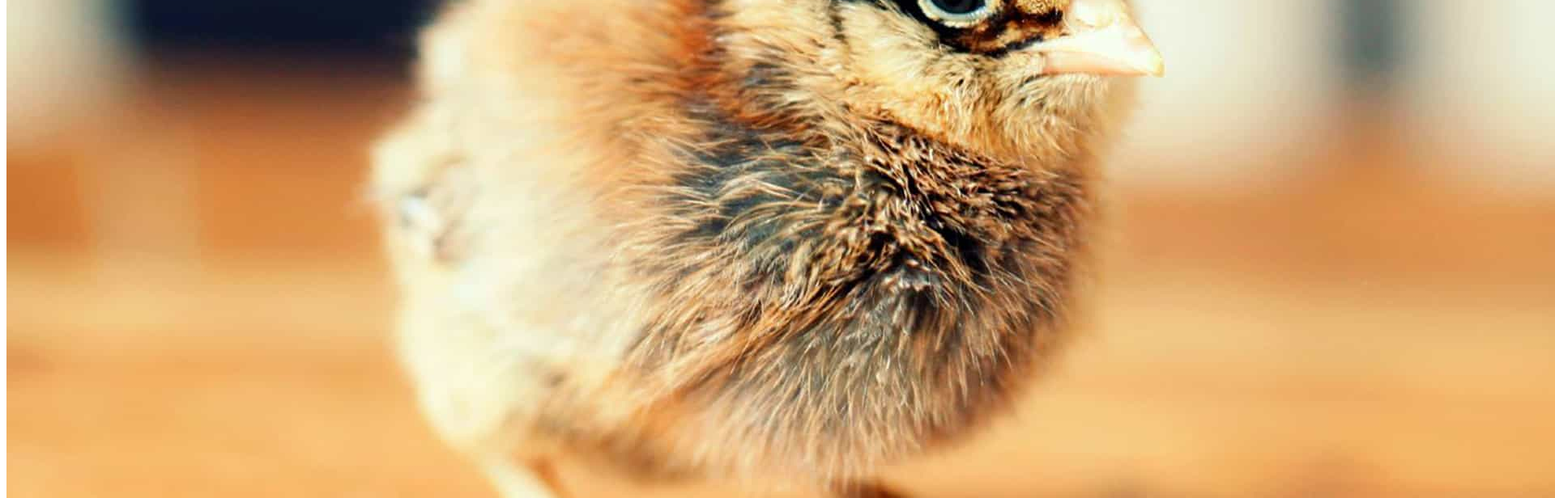
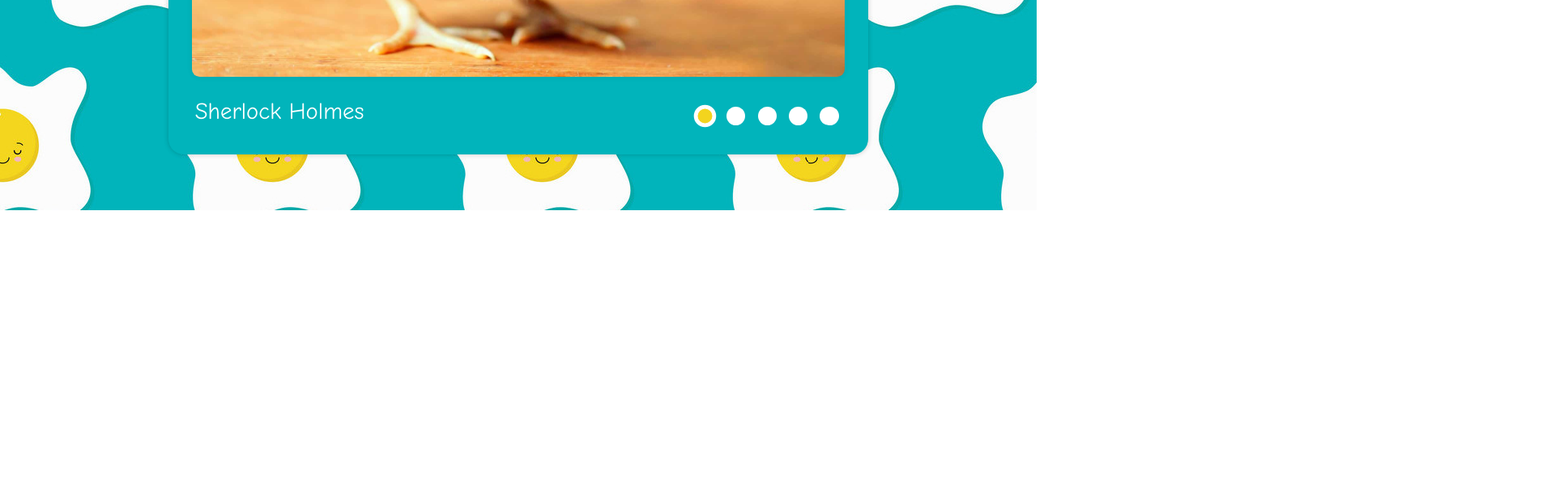
Before and after one commit to ywvv/cssMemSlider, a plain HTML site: page cssMemSlider/index.html in a window 1280 px wide. Shown: the part 540-1156 px from the top of the page at 81% size, 1920 px wide, since content can reach past the window. After the commit the page ends 800 px from the top, so only its background shows below. Drawn offline with Linux system fonts and the light colour scheme.

Commit message:
feat: add styles (Thursday, May 12, 2022 18:47:55)

```diff
--- a/cssMemSlider/index.html
+++ b/cssMemSlider/index.html
@@ -6,8 +6,9 @@
   <meta name="viewport" content="width=device-width, initial-scale=1.0">
   <title>CSS Mem Slider</title>
   <link href="assets/favicon.ico" rel="shortcut icon" type="image/x-icon">
+  <link href="style.css" rel="stylesheet">
 </head>
-<body>
+<body class="body">
   <div class="wrapper">
     <input class="input" type="radio" name="slide" id="slide1" checked />
     <input class="input" type="radio" name="slide" id="slide2" />
--- /dev/null
+++ b/cssMemSlider/style.css
@@ -0,0 +1,161 @@
+html {
+	box-sizing: border-box;
+	font-size: 0.6rem;
+}
+
+.input {
+	display: none;
+}
+
+*,
+*::before,
+*::after {
+	box-sizing: inherit;
+	margin: 0;
+	padding: 0;
+}
+
+.body {
+	width: 100%;
+	min-height: 100vh;
+  display: flex;
+  flex-direction: column;
+  justify-content: center;
+  align-items: center;
+	background-image: url(assets/images/bg.jpeg);
+  padding: 2rem;
+}
+
+.wrapper {
+	display: flex;
+	flex-wrap: wrap;
+	justify-content: space-between;
+	row-gap: 3rem;
+	max-width: 90rem;
+  min-width: 30rem;
+  width: 100%;
+	padding: 3rem;
+	background: #01b4bb;
+	box-shadow: 0 0 0.7rem rgba(0, 0, 0, 0.2);
+	border-radius: 2rem;
+}
+
+.slides {
+	width: 100%;
+	overflow: hidden;
+	border-radius: 1rem;
+	box-shadow: 0 0 0.7rem rgba(0, 0, 0, 0.1);
+}
+
+.slider-text {
+	max-width: 65%;
+	overflow: hidden;
+}
+
+.images,
+.slides-text {
+	width: 800%;
+	display: flex;
+	transition: 0.3s linear;
+}
+
+.img {
+	width: 12.5%;
+	border-radius: 1%;
+	pointer-events: none;
+}
+
+.text {
+	width: 12.5%;
+	color: #fff;
+	font-family: "Comic Sans MS";
+	font-size: 3rem;
+	line-height: 3rem;
+  margin-left: 0.4rem;
+}
+
+.labels {
+	display: flex;
+}
+
+.label {
+	width: 4rem;
+	height: 4rem;
+	padding: 0.8rem;
+	cursor: pointer;
+}
+
+.label::after {
+	display: block;
+	content: '';
+	width: 100%;
+	height: 100%;
+	border-radius: 50%;
+	background: #fff;
+	transition: 0.3s;
+}
+
+.wrapper label:active:after {
+	opacity: 0.8;
+}
+
+.wrapper label:hover:after,
+#slide1:checked~.labels label:nth-of-type(1):after,
+#slide2:checked~.labels label:nth-of-type(2):after,
+#slide3:checked~.labels label:nth-of-type(3):after,
+#slide4:checked~.labels label:nth-of-type(4):after,
+#slide5:checked~.labels label:nth-of-type(5):after {
+	border: 0.5rem solid #fff;
+	transform: scale(1.2);
+	transition: transform 0.5s;
+}
+
+#slide1:checked~.labels .label:nth-of-type(1)::after,
+#slide2:checked~.labels .label:nth-of-type(2)::after,
+#slide3:checked~.labels .label:nth-of-type(3)::after,
+#slide4:checked~.labels .label:nth-of-type(4)::after,
+#slide5:checked~.labels .label:nth-of-type(5)::after {
+	background: #f3d41e;
+	transition: 0.5s;
+}
+
+#slide2:checked~.slides .images,
+#slide2:checked~.slider-text .slides-text {
+	transform: translateX(-12.5%);
+}
+
+#slide3:checked~.slides .images,
+#slide3:checked~.slider-text .slides-text {
+	transform: translateX(-25%);
+}
+
+#slide4:checked~.slides .images,
+#slide4:checked~.slider-text .slides-text {
+	transform: translateX(-37.5%);
+}
+
+#slide5:checked~.slides .images,
+#slide5:checked~.slider-text .slides-text {
+	transform: translateX(-50%);
+}
+
+@media (max-width: 820px) {
+	.wrapper {
+		flex-direction: column;
+	}
+
+	.slider-text {
+		max-width: 100%;
+		order: 2;
+	}
+
+	.labels {
+		justify-content: center;
+	}
+}
+
+@media (max-width: 600px) {
+	.text {
+		font-size: 2.3rem;
+	}
+}
```
